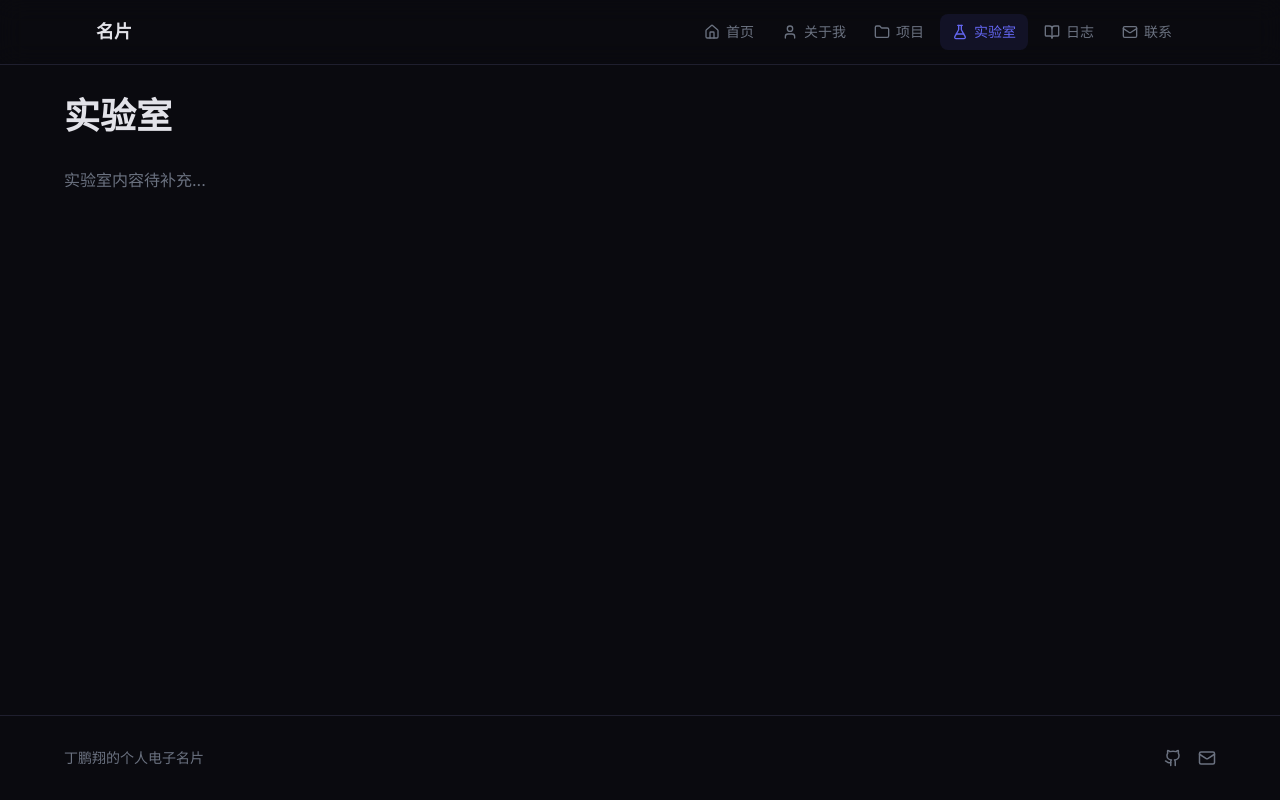
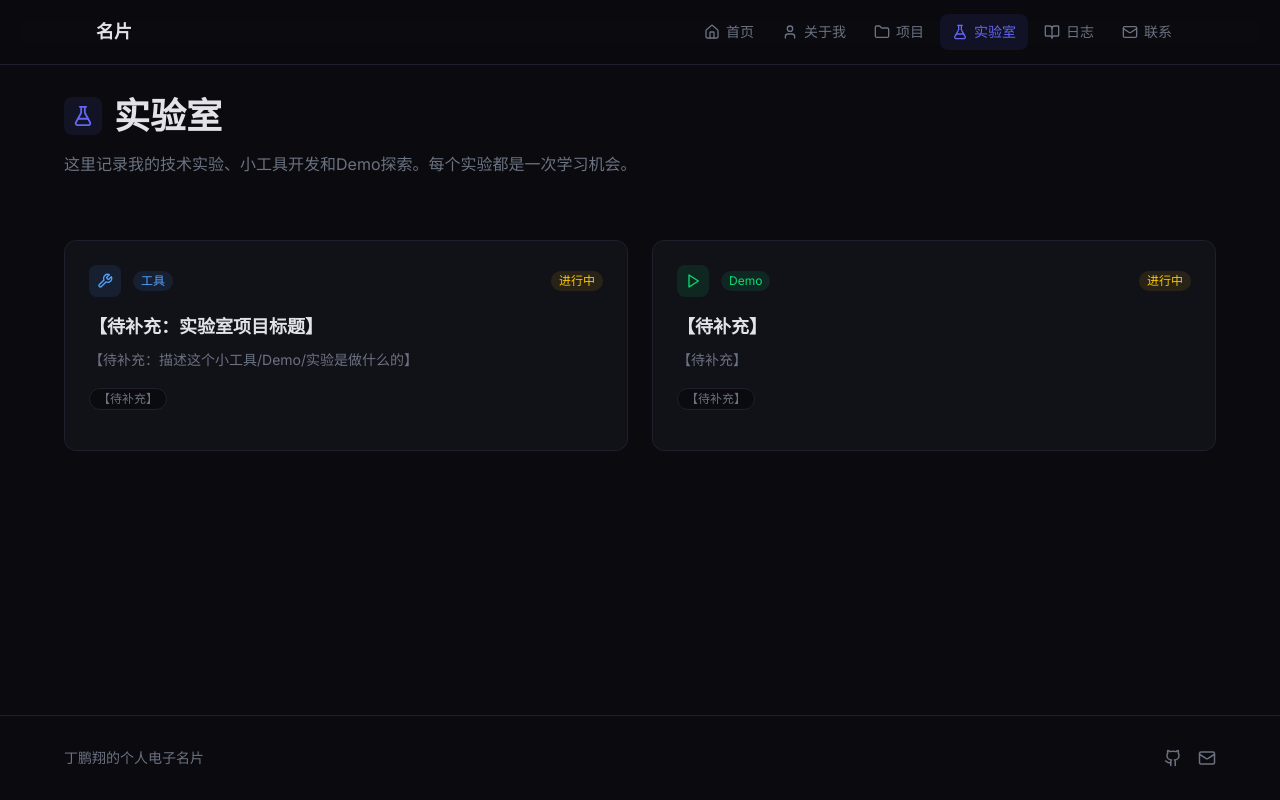
Before and after one commit to dpx666888/dpxspace, a React (Vite) app: page /lab in a window 1280 px wide. Built offline with nearby package versions, Linux system fonts and the light colour scheme.

Commit message:
feat: 完成实验室系统
- 新增 LabItem 类型定义和 lab 数据文件
- 重写实验室页面：标题区+项目卡片网格
- 三种实验类型配色：工具/Demo/实验
- 状态标签：进行中/已完成
- 支持链接和源码跳转

阶段6：实验室系统 完成

```diff
--- /dev/null
+++ b/src/data/lab.ts
@@ -0,0 +1,29 @@
+export interface LabItem {
+  id: string
+  title: string
+  description: string
+  type: '工具' | 'Demo' | '实验'
+  techStack: string[]
+  link?: string
+  githubUrl?: string
+  status: '进行中' | '已完成'
+}
+
+export const labItems: LabItem[] = [
+  {
+    id: 'lab-1',
+    title: '【待补充：实验室项目标题】',
+    description: '【待补充：描述这个小工具/Demo/实验是做什么的】',
+    type: '工具',
+    techStack: ['【待补充】'],
+    status: '进行中',
+  },
+  {
+    id: 'lab-2',
+    title: '【待补充】',
+    description: '【待补充】',
+    type: 'Demo',
+    techStack: ['【待补充】'],
+    status: '进行中',
+  },
+]
--- a/src/pages/Lab.tsx
+++ b/src/pages/Lab.tsx
@@ -1,9 +1,121 @@
+import { motion } from 'framer-motion'
+import { FlaskConical, Wrench, Play, Beaker, ExternalLink } from 'lucide-react'
+import { labItems } from '../data/lab'
+
+const fadeInUp = {
+  initial: { opacity: 0, y: 30 },
+  whileInView: { opacity: 1, y: 0 },
+  viewport: { once: true },
+  transition: { duration: 0.5 },
+}
+
+const typeIcons = {
+  '工具': Wrench,
+  'Demo': Play,
+  '实验': Beaker,
+}
+
+const typeColors = {
+  '工具': 'text-blue-400 bg-blue-400/10',
+  'Demo': 'text-green-400 bg-green-400/10',
+  '实验': 'text-purple-400 bg-purple-400/10',
+}
+
 export default function Lab() {
   return (
     <div className="pt-16 px-4 md:px-8 py-16 md:py-24">
       <div className="max-w-6xl mx-auto">
-        <h1 className="text-3xl md:text-4xl font-bold text-text-primary mb-8">实验室</h1>
-        <p className="text-text-secondary">实验室内容待补充...</p>
+        {/* 标题区 */}
+        <motion.div className="mb-12 md:mb-16" {...fadeInUp}>
+          <div className="flex items-center gap-3 mb-4">
+            <div className="p-2 bg-accent/10 rounded-lg">
+              <FlaskConical size={22} className="text-accent" />
+            </div>
+            <h1 className="text-3xl md:text-4xl font-bold text-text-primary">实验室</h1>
+          </div>
+          <p className="text-text-secondary max-w-2xl">
+            这里记录我的技术实验、小工具开发和Demo探索。每个实验都是一次学习机会。
+          </p>
+        </motion.div>
+
+        {/* 实验室项目列表 */}
+        <div className="grid grid-cols-1 md:grid-cols-2 gap-6">
+          {labItems.map((item, index) => {
+            const Icon = typeIcons[item.type]
+            const colorClass = typeColors[item.type]
+            return (
+              <motion.div
+                key={item.id}
+                className="p-6 bg-bg-secondary border border-border rounded-xl hover:border-accent/50 transition-all hover:-translate-y-1"
+                initial={{ opacity: 0, y: 30 }}
+                whileInView={{ opacity: 1, y: 0 }}
+                viewport={{ once: true }}
+                transition={{ duration: 0.5, delay: index * 0.1 }}
+              >
+                <div className="flex items-center justify-between mb-4">
+                  <div className="flex items-center gap-3">
+                    <div className={`p-2 rounded-lg ${colorClass}`}>
+                      <Icon size={16} />
+                    </div>
+                    <span className={`text-xs px-2 py-0.5 rounded-full ${colorClass}`}>
+                      {item.type}
+                    </span>
+                  </div>
+                  <span
+                    className={`text-xs px-2 py-0.5 rounded-full ${
+                      item.status === '已完成'
+                        ? 'text-green-400 bg-green-400/10'
+                        : 'text-yellow-400 bg-yellow-400/10'
+                    }`}
+                  >
+                    {item.status}
+                  </span>
+                </div>
+
+                <h3 className="text-lg font-semibold text-text-primary mb-2">
+                  {item.title}
+                </h3>
+                <p className="text-sm text-text-secondary leading-relaxed mb-4">
+                  {item.description}
+                </p>
+
+                <div className="flex flex-wrap gap-2 mb-4">
+                  {item.techStack.map(tech => (
+                    <span
+                      key={tech}
+                      className="text-xs text-text-secondary px-2 py-0.5 bg-bg-primary rounded-full border border-border"
+                    >
+                      {tech}
+                    </span>
+                  ))}
+                </div>
+
+                <div className="flex items-center gap-3">
+                  {item.link && (
+                    <a
+                      href={item.link}
+                      target="_blank"
+                      rel="noopener noreferrer"
+                      className="inline-flex items-center gap-1 text-sm text-accent hover:text-accent-light transition-colors"
+                    >
+                      访问 <ExternalLink size={12} />
+                    </a>
+                  )}
+                  {item.githubUrl && (
+                    <a
+                      href={item.githubUrl}
+                      target="_blank"
+                      rel="noopener noreferrer"
+                      className="inline-flex items-center gap-1 text-sm text-text-secondary hover:text-accent transition-colors"
+                    >
+                      源码 <ExternalLink size={12} />
+                    </a>
+                  )}
+                </div>
+              </motion.div>
+            )
+          })}
+        </div>
       </div>
     </div>
   )
```
Also changed, not shown: 2 other files (tests, documents, lock files or other folders).
